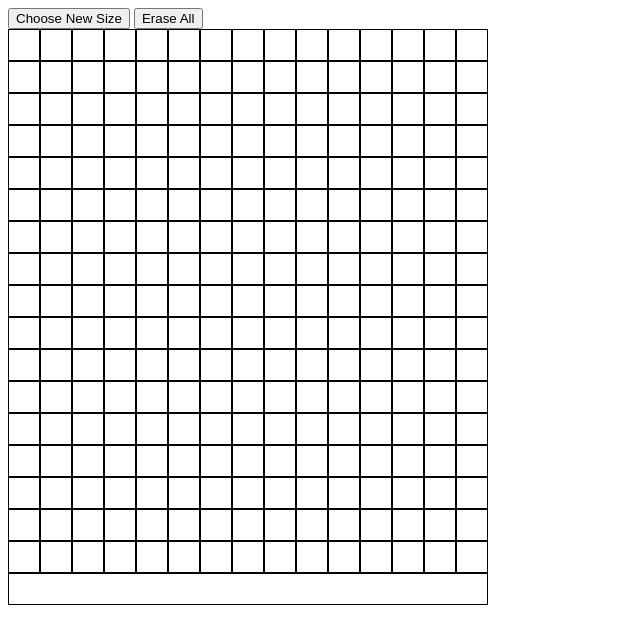
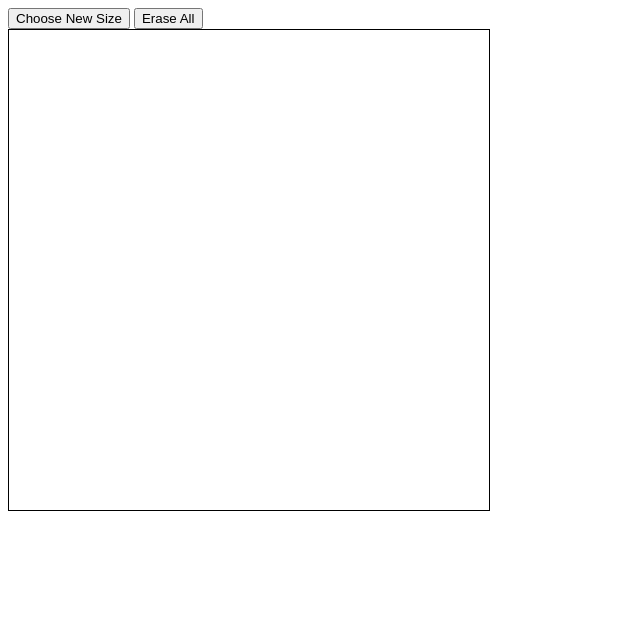
Before and after one commit to TruDarksider/etch-a-sketch, a plain HTML site: page index.html in a window 1280 px wide. Shown: the whole page, without its empty margins (0-640 px from the left). Drawn offline with Linux system fonts and the light colour scheme.

Commit message:
removed hard coding of gridSquare size

```diff
--- a/styles.css
+++ b/styles.css
@@ -1,5 +1,6 @@
 .grid{
     width: 480px;
+    border: solid black 1px;
     height: 480px;
     margin: 0;
     padding: 0;
@@ -9,10 +10,7 @@
 
 .gridSquare {
     margin: 0;
-    border: solid black 1px;
     display: flex;
-    width: 28px;
-    height: 28px;
     flex: 1 0 auto;
 }
 
```
